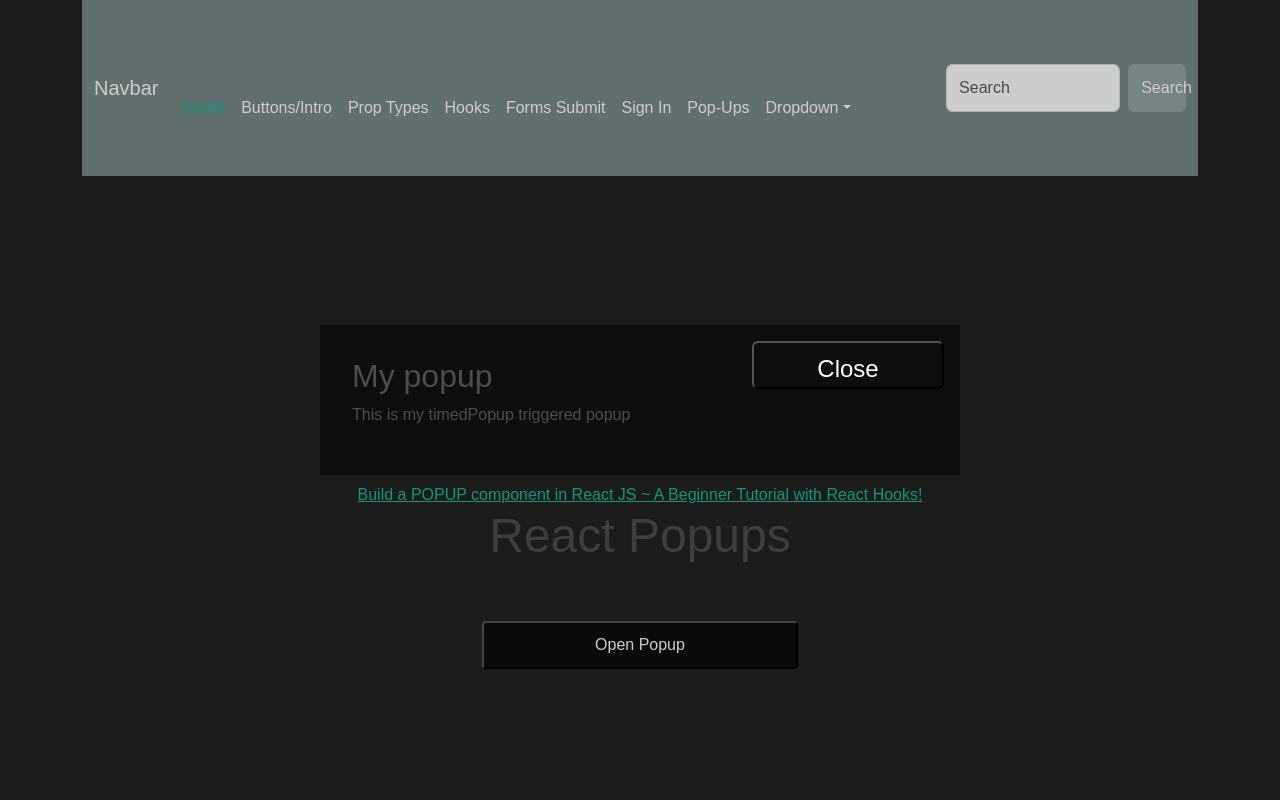
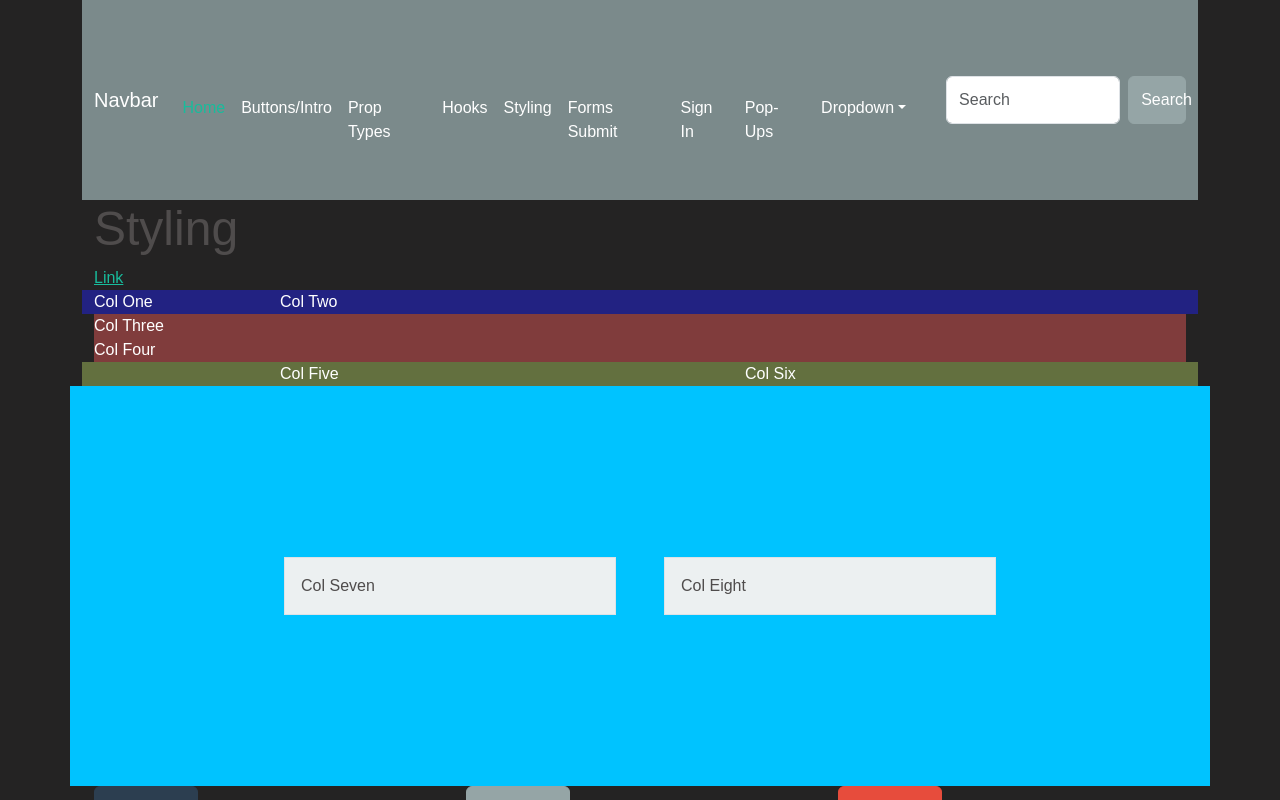
Before and after one commit to brlojam4932/React_Lessons, a React (Create React App) app in the folder lessons-app/: page /styling in a window 1280 px wide. Shown: the top 800 px of the page. Built offline with nearby package versions, Linux system fonts and the light colour scheme.

Commit message:
added styling
exercises on bootstrap

```diff
--- a/lessons-app/src/App.js
+++ b/lessons-app/src/App.js
@@ -21,6 +21,7 @@ import ReactConf from './components/propImports/ReactConf';
 import CustomHooks from './components/propImports/CustomHooks';
 import Blogs from './components/propImports/Blogs/Blogs';
 import Groceries from './components/propImports/ListsKeys/Groceries';
+import Styling from './components/propImports/Styling';
 // simple react snippets: sfc - A stateless funcitonal component
 
 //Prop Types
@@ -88,6 +89,9 @@ export default function App(props) {
               <Blogs />
               <br /><br />
             </Route>
+            <Route path="/styling">
+              <Styling />
+            </Route>
             <Route path="/formsSubmit">
               <FormSubmit />
             </Route>
--- /dev/null
+++ b/lessons-app/src/components/css/Styling.css
@@ -0,0 +1,19 @@
+.row1 {
+  background-color: rgb(34, 34, 130);
+  color: white;
+}
+
+.row2 {
+  background-color: rgb(128, 60, 60);
+  color: white;
+}
+
+.row3 {
+  background-color: rgb(99, 112, 63);
+  color: white;
+}
+
+.my-custom-row {
+  background-color: rgb(0, 195, 255);
+  height: 400px;
+}
--- a/lessons-app/src/components/propImports/FormsProj/useForm.jsx
+++ b/lessons-app/src/components/propImports/FormsProj/useForm.jsx
@@ -1,6 +1,6 @@
 import { useState, useEffect } from 'react';
 
-const useForm = (callback, validate) => {
+const useForm = (validate) => {
 
   const [values, setValues] = useState({
     username: "",
--- a/lessons-app/src/components/propImports/Navbar.jsx
+++ b/lessons-app/src/components/propImports/Navbar.jsx
@@ -7,6 +7,7 @@ const Navbar = () => {
   const link = "/employees";
   const link2 = "/person";
   const link3 = "/hooksPractice";
+  const linkStyling = "/styling";
   const link4 = "/formsSubmit";
   const link5 = "/SignIn";
   const link6 = "/popups";
@@ -35,6 +36,9 @@ const Navbar = () => {
             </li>
             <li className="nav-item">
               <Link className="nav-link" to={link3}>Hooks</Link>
+            </li>
+            <li className="nav-item">
+              <Link className="nav-link" to={linkStyling}>Styling</Link>
             </li>
             <li className="nav-item">
               <Link className="nav-link" to={link4}>Forms Submit</Link>
--- /dev/null
+++ b/lessons-app/src/components/propImports/Styling.jsx
@@ -0,0 +1,68 @@
+import React from 'react';
+import "../css/Styling.css";
+
+// https://youtu.be/eow125xV5-c
+
+function Styling() {
+  return (
+    <div className='container'>
+      <h1>Styling</h1>
+      <a href='https://youtu.be/eow125xV5-c'>Link</a>
+
+      <div className='row row1'>
+        <div className='col-sm-12 col-md-6 col-lg-2'>Col One</div>
+        <div className='col-sm-12 col-md-6 col-lg-8'>Col Two</div>
+      </div>
+
+      <div className='rwo row2'>
+        <div className='col-sm-6 order-2'>Col Three</div>
+        <div className='col-sm-6 order-1'>Col Four</div>
+      </div>
+
+      <div className='row row3'>
+        <div className='col-sm-4 offset-2'>Col Five</div>
+        <div className='col-sm-4 offset-1'>Col Six</div>
+      </div>
+
+      <div className='row my-custom-row justify-content-center align-items-center gx-5'>
+        <div className='col-sm-4'><div class="p-3 border bg-light">Col Seven</div></div>
+        <div className='col-sm-4'><div class="p-3 border bg-light">Col Eight</div></div>
+      </div>
+
+      <div className='row'>
+        <div className='col'><button type="button" className="btn btn-primary">Primary</button></div>
+        <div className='col'><button type="button" className="btn btn-secondary">Secondary</button></div>
+        <div className='col'><button type="button" className="btn btn-danger">Danger</button></div>
+      </div>
+
+      <div class="container">
+        <div class="row row-cols-3">
+          <div class="col">
+            <p>Lorem, ipsum dolor sit amet consectetur adipisicing elit. At modi magnam minus facere quos corporis sequi ab qui nostrum est beatae odio animi quod, amet doloremque accusantium illum eaque debitis.</p>
+          </div>
+          <div class="col">
+            <p>Lorem, ipsum dolor sit amet consectetur adipisicing elit. At modi magnam minus facere quos corporis sequi ab qui nostrum est beatae odio animi quod, amet doloremque accusantium illum eaque debitis.</p>
+          </div>
+          <div class="col">
+            <p>Lorem, ipsum dolor sit amet consectetur adipisicing elit. At modi magnam minus facere quos corporis sequi ab qui nostrum est beatae odio animi quod, amet doloremque accusantium illum eaque debitis.</p>
+          </div>
+          <div class="col">
+            <p>Lorem, ipsum dolor sit amet consectetur adipisicing elit. At modi magnam minus facere quos corporis sequi ab qui nostrum est beatae odio animi quod, amet doloremque accusantium illum eaque debitis.</p>
+          </div>
+          <div class="col">
+            <p>Lorem, ipsum dolor sit amet consectetur adipisicing elit. At modi magnam minus facere quos corporis sequi ab qui nostrum est beatae odio animi quod, amet doloremque accusantium illum eaque debitis.</p>
+          </div>
+          <div class="col">
+            <p>Lorem, ipsum dolor sit amet consectetur adipisicing elit. At modi magnam minus facere quos corporis sequi ab qui nostrum est beatae odio animi quod, amet doloremque accusantium illum eaque debitis.</p>
+          </div>
+
+        </div>
+      </div>
+
+
+    </div>
+
+  )
+}
+
+export default Styling;
```
